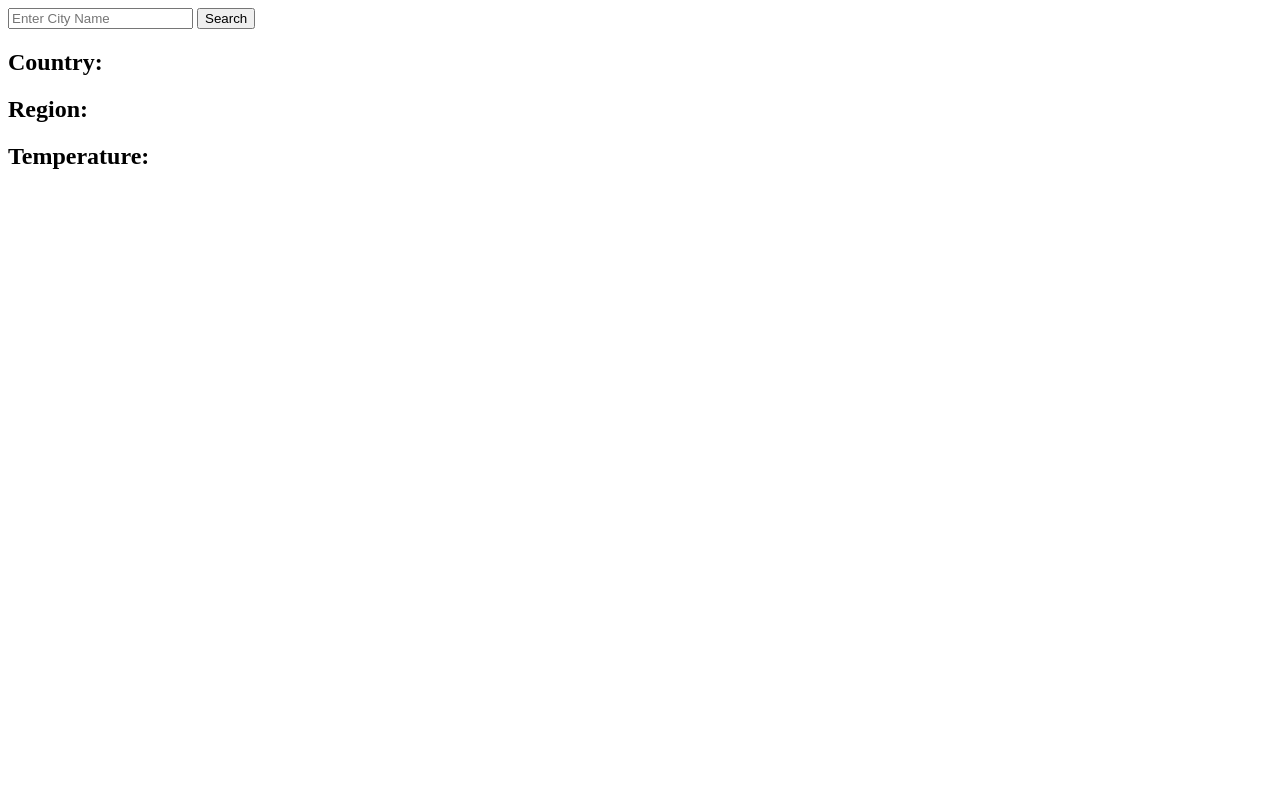
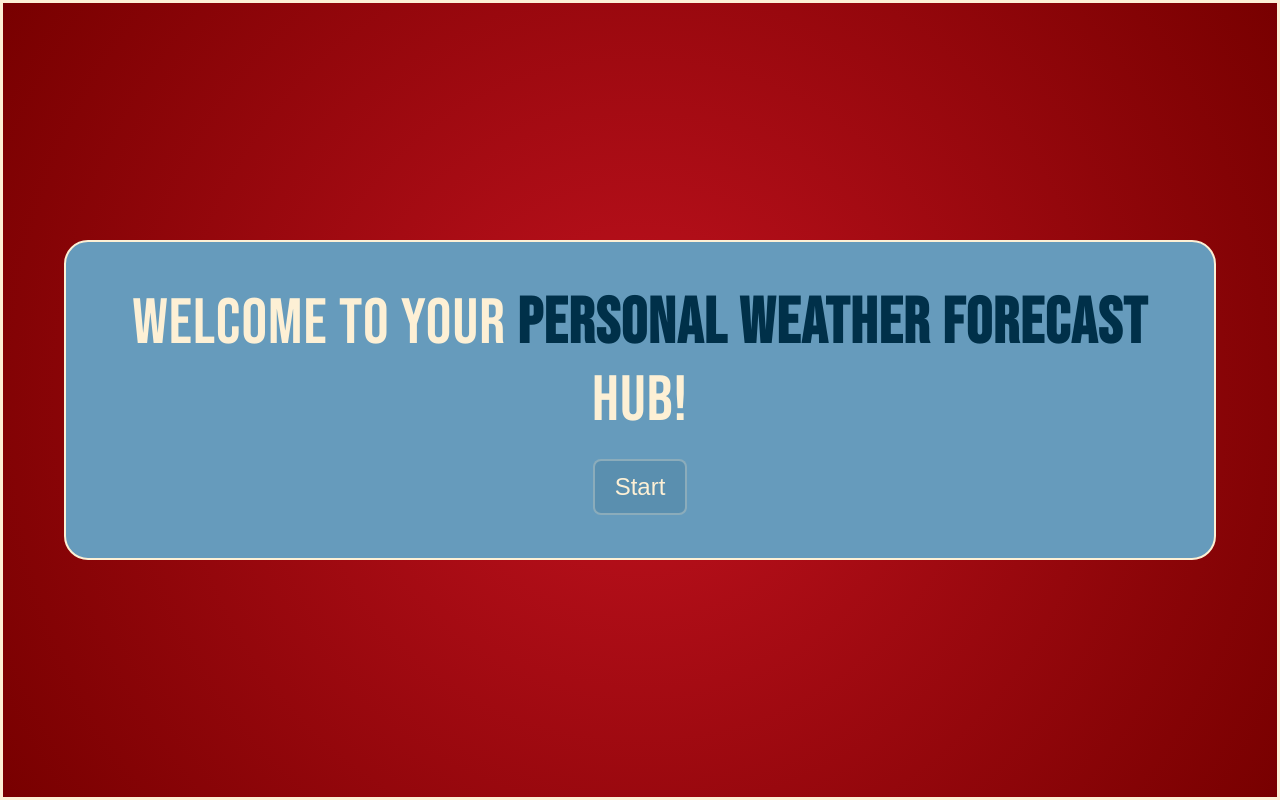
Before and after one commit to Sumeet416/GSAP-Basic, a website built with Vite: page Gsap/index.html in a window 1280 px wide. Built offline with nearby package versions, Linux system fonts and the light colour scheme; a web font is replaced by a local one.

Commit message:
Landing page for Weather Forecasting App.

```diff
--- a/Gsap/index.html
+++ b/Gsap/index.html
@@ -4,28 +4,19 @@
     <meta charset="UTF-8">
     <meta name="viewport" content="width=device-width, initial-scale=1.0">
     <title>Document</title>
-    <link rel="stylesheet" href="styles.css
-    ">
+    <link rel="stylesheet" href="style.css">
 </head>
 <body>
-    <input type="text" id="city-name" placeholder="Enter City Name">
-    <button id="search-button">Search</button>
-    <div>
-        <h2>
-        Country:
-        </h2>
-        <p id="country"></p>
-    </div>
-    <div>
-        <h2>
-        Region:
-        </h2>
-        <p id="city-region"></p>
-    </div>
-    <div>
-        <h2>Temperature:</h2>
-        <p id="city-temp"></p>
-    </div>
-        <script type="module" src="script.js"></script>
+    <main>
+        <header>
+            <div id="container">
+                <div id="inner-container">
+                    <h1>Welcome to Your <span id="special-font1">Personal Weather Forecast</span> Hub!</h1>
+                    <button>Start</button>
+                </div>
+            </div>
+        </header>
+    </main>
+    <script type="module" src="script.js"></script>
 </body>
 </html>
--- a/Gsap/script.js
+++ /dev/null
@@ -1,23 +0,0 @@
-const button = document.querySelector('#search-button');
-const input = document.querySelector('#city-name');
-const region = document.querySelector('#city-region');
-const country = document.querySelector('#country');
-const temperature = document.getElementById('city-temp');
-
-async function getData(cityname){
-    const promise = await fetch(
-        `http://api.weatherapi.com/v1/current.json?key=6300920c5ced4dc89c6160603251106&q=${cityname}&aqi=yes`
-    );
-    return await promise.json();
-}
-
-
-button.addEventListener('click', async() => {
-    const value = input.value;
-    const result = await getData(value);
-
-region.innerText = `${result.location.region}`;
-country.innerText = `${result.location.country}`;
-temperature.innerText = `${result.current.temp_c}°C`;
-
-});
--- /dev/null
+++ b/Gsap/style.css
@@ -0,0 +1,105 @@
+/* Bebus Neue */
+@import url('https://fonts.googleapis.com/css2?family=Be+Vietnam+Pro:ital,wght@0,100;0,200;0,300;0,400;0,500;0,600;0,700;0,800;0,900;1,100;1,200;1,300;1,400;1,500;1,600;1,700;1,800;1,900&family=Bebas+Neue&family=Inter:ital,opsz,wght@0,14..32,100..900;1,14..32,100..900&family=Nunito:ital,wght@0,200..1000;1,200..1000&family=Roboto+Slab:wght@100..900&family=Source+Sans+3:ital,wght@0,200..900;1,200..900&family=Ubuntu:ital,wght@0,300;0,400;0,500;0,700;1,300;1,400;1,500;1,700&family=Unbounded:wght@200..900&display=swap');
+
+
+*{
+    margin: 0%;
+    padding: 0%;
+    box-sizing: border-box;
+}
+
+html, body{
+    font-family: "Be Vietnam Pro", sans-serif;
+    height: 100%;
+}
+
+#container{
+    height: 100vh;
+    width: 100vw;
+    background: radial-gradient( circle, #c1121f, #780000);
+    display: flex;
+    justify-content: center;
+    align-items: center;
+    border: 3px solid #fdf0d5;
+    cursor: default;
+}
+
+#inner-container{
+    padding: 2rem 4rem;
+    height: 40vh;
+    width: 90vw;
+    border: 2px solid #fdf0d5;
+    background-color: #669bbc;
+    border-radius: 24px;
+    display: flex;
+    justify-content: center;
+    align-items: center;
+    flex-direction: column;
+    gap: 20px;
+}
+
+#inner-container h1{
+    font-family:"Bebas Neue", sans-serif;
+    text-align: center;
+    font-size: 4rem;
+    font-weight: 500;
+    color: #fdf0d5;
+    letter-spacing: 1px;
+    overflow: hidden;
+}
+
+#special-font1{
+    color: #003049;
+    font-weight: 600;
+    letter-spacing: 1.5px;
+}
+
+#inner-container button{
+    font-size: 24px;
+    border: 2px solid #fdf0d54c;
+    border-radius: 8px;
+    font-weight: 500;
+    background-color: #0030491c;
+    color: #fdf0d5;
+    padding: 12px 20px;
+}
+
+#inner-container button:hover{
+    border: 2px solid #fdf0d5;
+    transition: width 1s, border 0.5s;
+}
+
+
+@media only screen and (max-width: 1024px) {
+  /* Styles for iPad Pro 12.9" */
+
+  #inner-container{
+    height: 40vh;
+    padding: 20px 24px;
+    text-align: center;
+  }
+
+  #inner-container h1{
+    font-size: 4rem;
+    overflow: hidden;
+  }
+}
+
+
+@media only screen and (max-width: 524px) and (orientation: portrait) {
+
+  /* Styles for iPhone 12 Pro Max Portrait */
+
+  #inner-container{
+    height: 40vh;
+    padding: 20px 24px;
+    text-align: center;
+
+  }
+
+  #inner-container h1{
+    font-size: 3rem;
+    overflow: hidden;
+
+  }
+}
```
